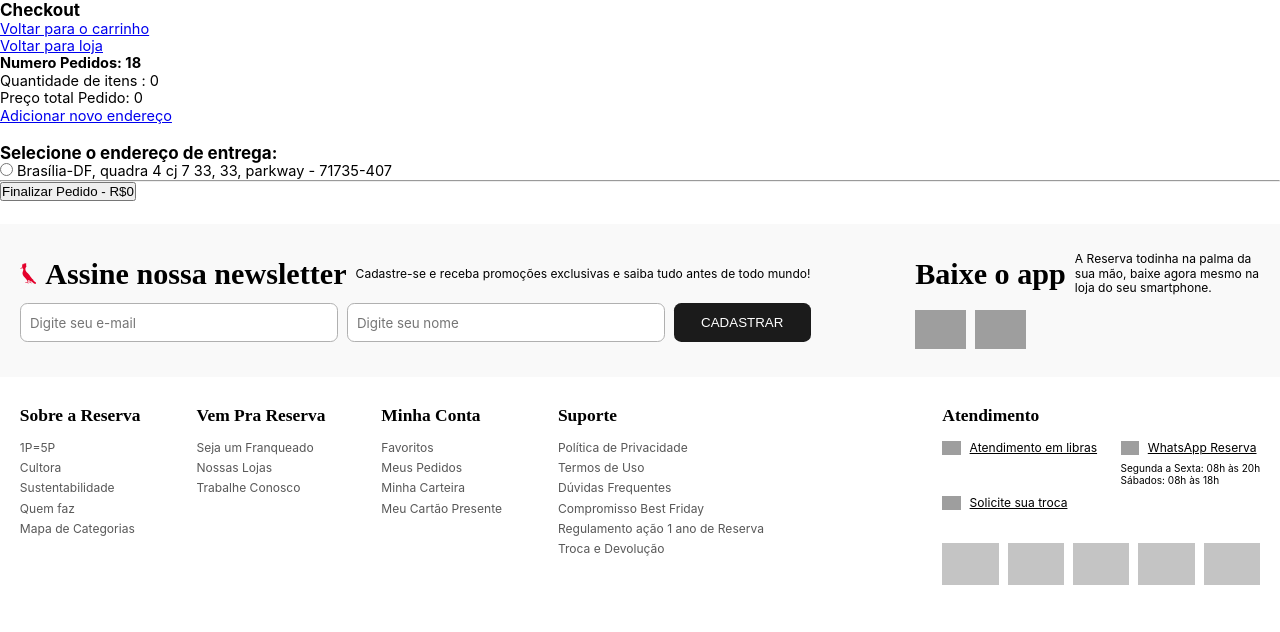
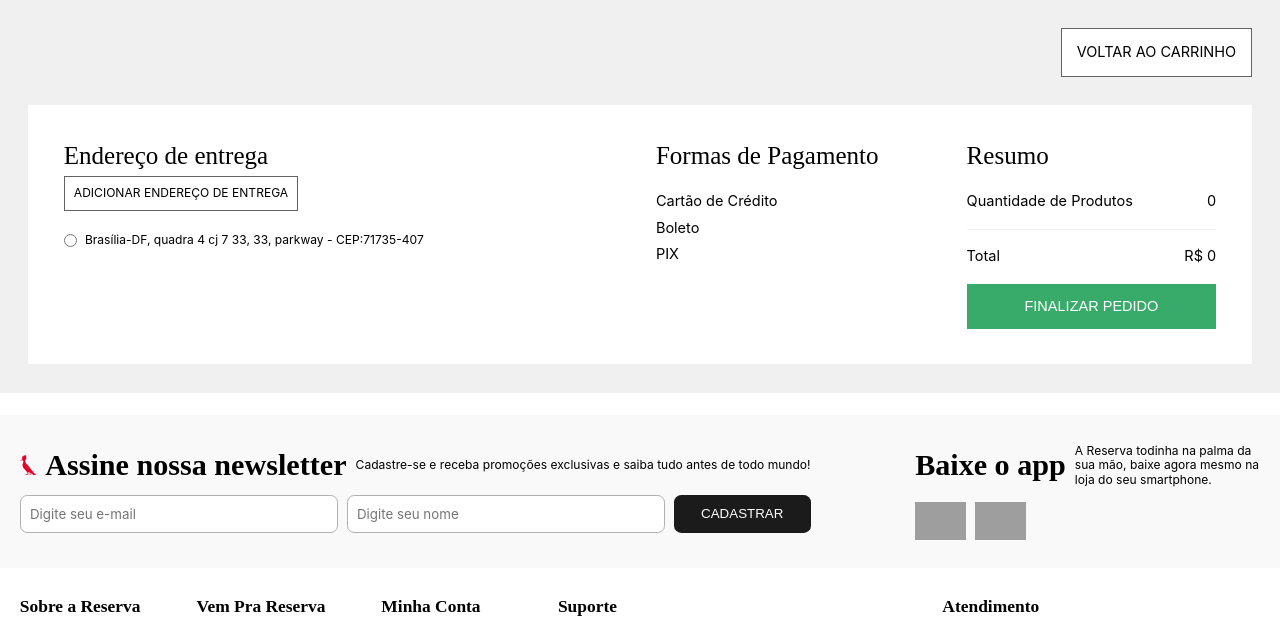
Before and after one commit to gilbertodfl/python-django-ecommerce, a Django app: page /checkout/ in a window 1280 px wide. Shown: the part 104-736 px from the top of the page. Run offline with Django 5.2, Linux system fonts and the light colour scheme; a user stored in the database is signed in; data comes from the database, SQL or seed files in the repository; both versions use the stored data as it was after the commit; some libraries are stand-ins or nearby versions; grey boxes are pictures that could not be loaded.

Commit message:
novo layout do checkout.html

```diff
--- a/loja/api_mercadopago.py
+++ b/loja/api_mercadopago.py
@@ -41,7 +41,7 @@ def criar_pagamento( itens_pedido, link):
         preference_data["auto_return"] = "all"
     preference_response = sdk.preference().create(preference_data)
     print("STATUS:", preference_response["status"])
-    print("RESPOSTA COMPLETA:", preference_response["response"])
+    #print("RESPOSTA COMPLETA:", preference_response["response"])
     preference = preference_response["response"]
     link_pagamento = preference["init_point"]
 
@@ -49,7 +49,7 @@ def criar_pagamento( itens_pedido, link):
     ##id_pagamento=link_pagamento["response"]["id"]
 
 
-    print(preference_response["status"])        # ex: 201
+    print('http status: ',preference_response["status"])        # ex: 201
     ##print(preference_response["response"])      # dict com os dados
 
     id_pagamento = preference_response["response"]["id"]
--- a/loja/templates/checkout.html
+++ b/loja/templates/checkout.html
@@ -1,55 +1,116 @@
 {% extends 'base.html' %}
 {% load static %}
-
 {% block body %}
 
-<h3>Checkout</h3>
-<a href="{% url 'carrinho' %}"><p>Voltar para o carrinho</a>
-<a href="{% url 'loja' %}"><p>Voltar para loja</a>
-<h4>Numero Pedidos: {{ pedido.id }}</h4>
-{% if erro %}
-    {% if erro == "preco" %}
-        <p style="color: red;">Preço dos produtos diferentes, tente novamente ou volte para o carrinho</p>
-    {% endif %}
 
-    {% if erro == "endereco" %}
-        <p style="color: red;">Selecione um endereço de entrega para continuar</p>
-    {% endif %}
+<main class="principal">
+  <section class="secao-checkout">
+    <a href="{% url 'carrinho' %}" class="checkout__botao"
+      >Voltar ao carrinho</a
+    >
 
-    {% if erro == "email" %}
-        <p style="color: red;">Preencha um e-mail para podermos confirmar sua compra</p>
-    {% endif %}
-{% endif %}
-{% if atualizado %}
-    <p style="color: green;">Gravado com sucesso!</p>
-{% endif %}
-<p>Quantidade de itens : {{ pedido.quantidade_total }}</p>
-<p>Preço total Pedido: {{ pedido.preco_total }}</p>
+    <div class="checkout">
+      {% if erro %} {% if erro == "preco" %}
+      <p style="color: red">
+        Preço dos produtos diferentes, tente novamente ou volte para o carrinho
+      </p>
+      {% endif %} {% if erro == "endereco" %}
+      <p style="color: red">Selecione um endereço de entrega para continuar</p>
+      {% endif %} {% if erro == "email" %}
+      <p style="color: red">Final
+        Preencha um e-mail para podermos confirmar sua compra
+      </p>
+      {% endif %} {% endif %} {% if atualizado %}
+      <p style="color: green">Gravado com sucesso!</p>
+      {% endif %}
+      <form
+        class="checkout__form"
+        action="{% url 'finalizar_compra' pedido.id %}"
+        method="post"
+      >
+       {% csrf_token %}
+        <!-- Adicionar a classe 'checkout__secao-entrega-login--logado' na div abaixo quando o usuário estiver logado -->
+        {% if not request.user.is_authenticated %}
+            <div
+            class="checkout__secao-entrega-login"
+            >
 
-<form method="post" action="{% url 'finalizar_compra' pedido.id %}">
-    {% csrf_token %}
-    {% if not atualizado %}
-        <a href="{% url 'adicionar_endereco' %}">Adicionar novo endereço</a><br><br>
-        <h3>Selecione o endereço de entrega:</h3>
-    {% endif %}
-    {% for endereco in enderecos %}
-        <input type="radio" name="endereco" value="{{ endereco.id }}">
-        <label for="{{ endereco.id }}">{{ endereco.cidade }}-{{ endereco.estado }},
-            {{ endereco.rua }},
-            {{ endereco.numero }},
-            {{ endereco.complemento }} - {{ endereco.cep}}</label>
-        <br>
-    {% endfor %}
-    {% if not request.user.is_authenticated %}
-        <hr>
-        <h4>Preencha seu email para finalizar o pedido</h4>
-        <input type="email" name="email" placeholder="email">
-    {% endif %}
-    <hr>
-    {% if not atualizado %}
-        <input type="hidden" value="{{ pedido.preco_total }}" name="total">
-        <button type="submit">Finalizar Pedido - R${{ pedido.preco_total }}</button>
-    {% endif %}
+          {%else%}
+           <div class="checkout__secao-entrega-login checkout__secao-entrega-login--logado " >
+          {%endif%}
+          <div class="checkout__secao-entrega">
+            <div class="checkout__titulos">
+              <p class="checkout__titulo">Endereço de entrega</p>
+              <a href={% url 'adicionar_endereco' %}
+                class="checkout__botao checkout__botao--entrega"
+                type="button"
+              >
+                Adicionar endereço de entrega
+            </a>
+            </div>
 
-</form>
+            <div class="checkout__endereco-cadastrado">
+              {% for endereco in enderecos %}
+                <div class="checkout__pagamento-item">
+                    <input type="radio" name="endereco" value="{{ endereco.id }}" />
+                    <label for="endereco"
+                    >{{ endereco.cidade }}-{{ endereco.estado }}, {{ endereco.rua }},
+                    {{ endereco.numero }}, {{ endereco.complemento }} - CEP:{{ endereco.cep}}
+                    </label>
+
+                </div>
+              {%endfor%}
+
+            </div>
+
+
+          </div>
+        </div>
+
+        <div class="checkout__secao-pagamento-infos">
+          <div class="checkout__secao-pagamento">
+            <div class="checkout__titulos">
+              <p class="checkout__titulo">Formas de Pagamento</p>
+            </div>
+
+            <div class="checkout__pagamento-formas">
+              <div class="checkout__pagamento-item">
+                <p for="cartao_credito">Cartão de Crédito</p>
+              </div>
+
+              <div class="checkout__pagamento-item">
+                <p for="boleto">Boleto</p>
+              </div>
+
+              <div class="checkout__pagamento-item">
+                <p for="pix">PIX</p>
+              </div>
+
+            </div>
+          </div>
+
+          <div class="checkout__secao-infos">
+            <div class="checkout__titulos checkout__titulos--mb">
+              <p class="checkout__titulo">Resumo</p>
+            </div>
+
+            <div class="subtotal__infos">
+              <p>Quantidade de Produtos</p>
+              <p> {{ pedido.quantidade_total }}</p>
+            </div>
+
+            <div class="subtotal__infos subtotal__infos--sborda">
+              <p>Total</p>
+              <p>R$  {{ pedido.preco_total }}</p>
+            </div>
+            <input type="hidden" value="{{ pedido.preco_total }}" name="total" />
+            <button class="subtotal__botao" type="submit">
+              Finalizar Pedido
+            </button>
+          </div>
+        </div>
+      </form>
+    </div>
+  </section>
+</main>
 {% endblock %}
--- a/loja/views.py
+++ b/loja/views.py
@@ -209,7 +209,7 @@ def finalizar_compra(request, id_pedido):
 
         total = dados.get("total")
         pedido = Pedido.objects.get(id=id_pedido)
-
+        print(' entrei no post com id: ', id_pedido)
         if Decimal(total.replace(",", ".")) != pedido.preco_total:
             print( 'total:', total, 'preco_total:', pedido.preco_total)
             erro = "preco"
```
Also changed, not shown: db.sqlite3.
